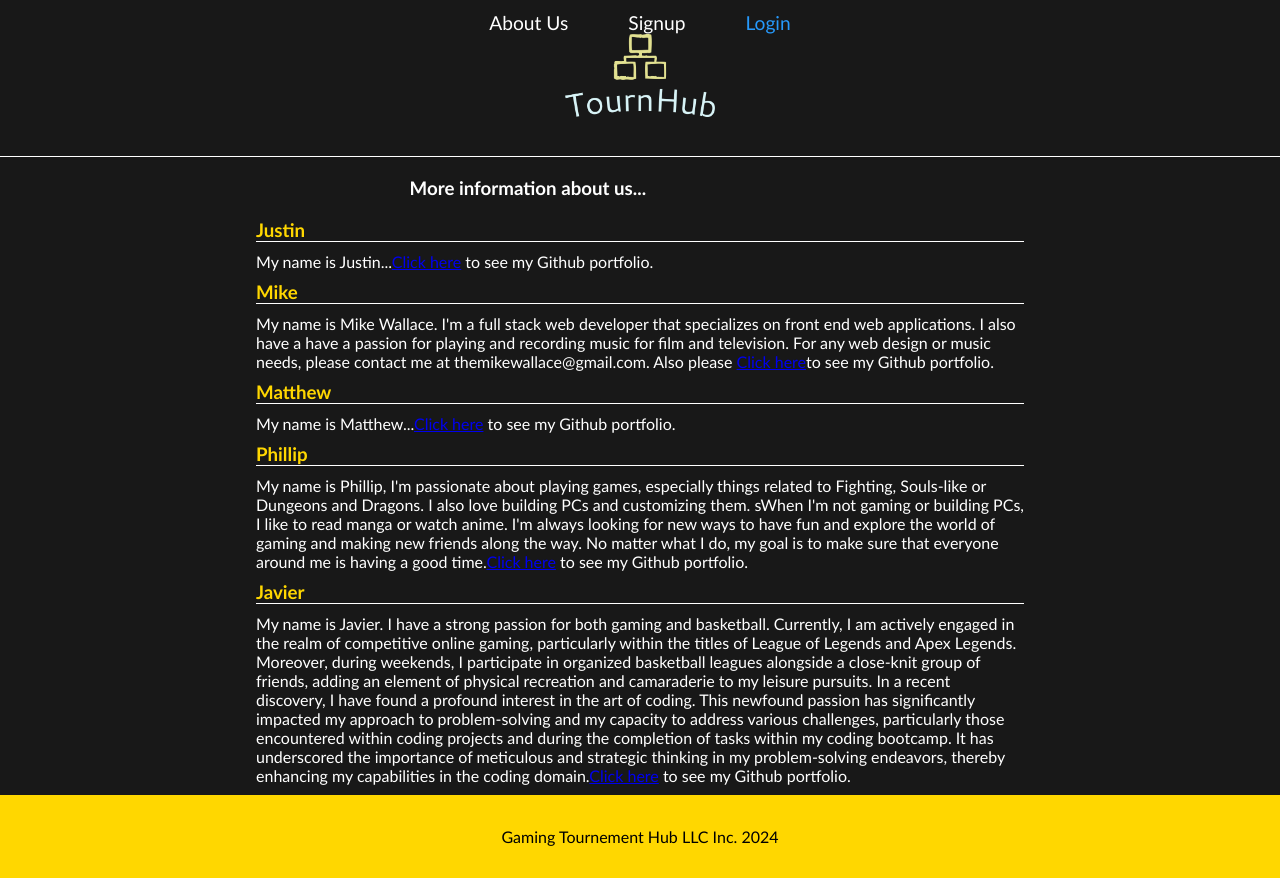
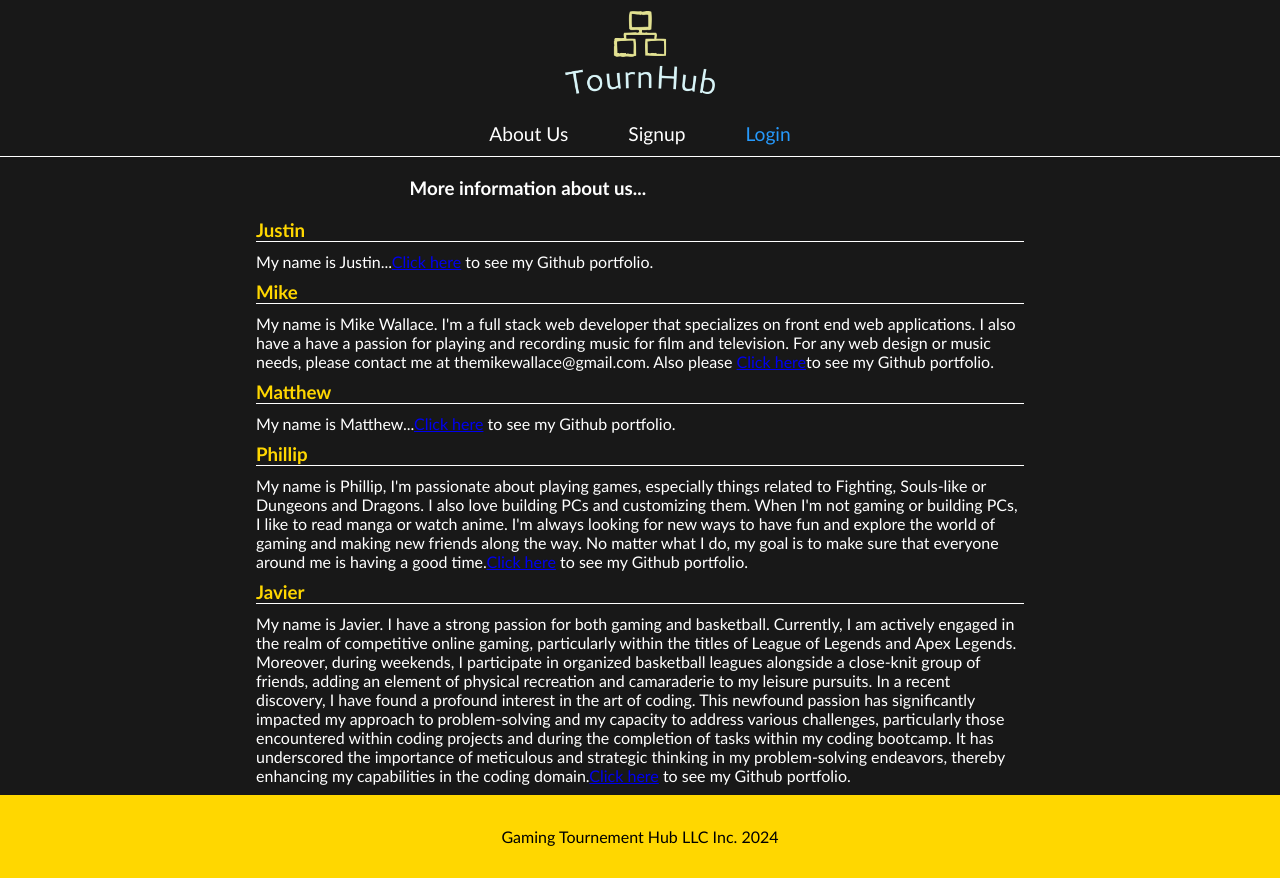
Before and after one commit to MikeWentForth/Gaming-Tournament-Hub, a React (Vite) app in the folder client/: page /aboutUs in a window 1280 px wide. Built offline with nearby package versions, Linux system fonts and the light colour scheme.

Commit message:
moved nav buttons down and fixed about me

```diff
--- a/client/src/components/Header/index.jsx
+++ b/client/src/components/Header/index.jsx
@@ -5,12 +5,12 @@ import './index.css'
 const Header = () => {
   return (
     <header className="NavBar">
-      <Navigation />
       <a href="/">
         {/* <h1>Tournament Hub</h1> */}
         <img src="tournhub.png" alt="logo">
         </img>
       </a>
+      <Navigation />
     </header>
   );
 };
--- a/client/src/pages/AboutUs.jsx
+++ b/client/src/pages/AboutUs.jsx
@@ -15,7 +15,7 @@ const AboutUs = () => {
           <h3 className="h3-underline">Matthew</h3>
           <p>My name is Matthew...<a href="https://github.com/matthkang">Click here</a> to see my Github portfolio. </p>
           <h3 className="h3-underline">Phillip</h3>
-          <p>My name is Phillip, I'm passionate about playing games, especially things related to Fighting, Souls-like or Dungeons and Dragons. I also love building PCs and customizing them. sWhen I'm not gaming or building PCs, I like to read manga or watch anime. I'm always looking for new ways to have fun and explore the world of gaming and making new friends along the way. No matter what I do, my goal is to make sure that everyone around me is having a good time.<a href="https://github.com/Pixls112">Click here</a> to see my Github portfolio. </p>
+          <p>My name is Phillip, I'm passionate about playing games, especially things related to Fighting, Souls-like or Dungeons and Dragons. I also love building PCs and customizing them. When I'm not gaming or building PCs, I like to read manga or watch anime. I'm always looking for new ways to have fun and explore the world of gaming and making new friends along the way. No matter what I do, my goal is to make sure that everyone around me is having a good time.<a href="https://github.com/Pixls112">Click here</a> to see my Github portfolio. </p>
           <h3 className="h3-underline">Javier</h3>
           <p>My name is Javier. I have a strong passion for both gaming and basketball. Currently, I am actively engaged in the realm of competitive online gaming, particularly within the titles of League of Legends and Apex Legends. Moreover, during weekends, I participate in organized basketball leagues alongside a close-knit group of friends, adding an element of physical recreation and camaraderie to my leisure pursuits. In a recent discovery, I have found a profound interest in the art of coding. This newfound passion has significantly impacted my approach to problem-solving and my capacity to address various challenges, particularly those encountered within coding projects and during the completion of tasks within my coding bootcamp. It has underscored the importance of meticulous and strategic thinking in my problem-solving endeavors, thereby enhancing my capabilities in the coding domain.<a href="https://github.com/JavierBurgara">Click here</a> to see my Github portfolio. </p>
         </section>
```
